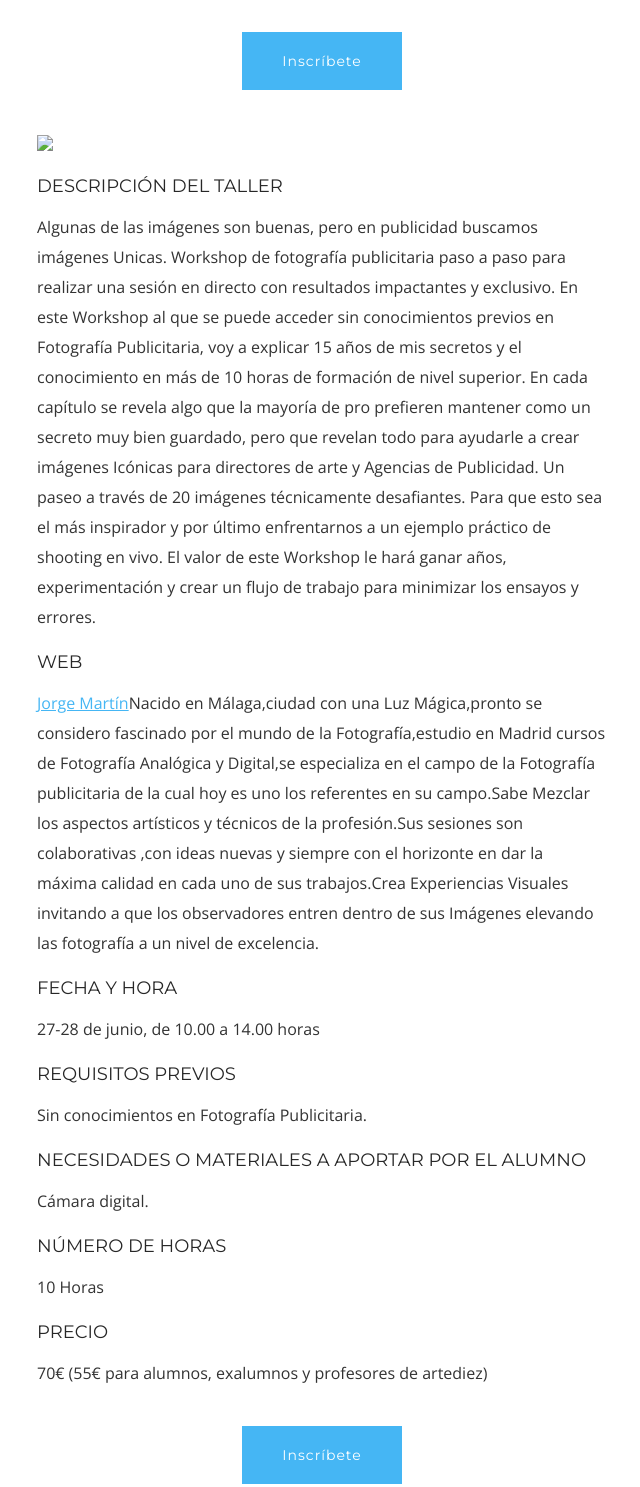
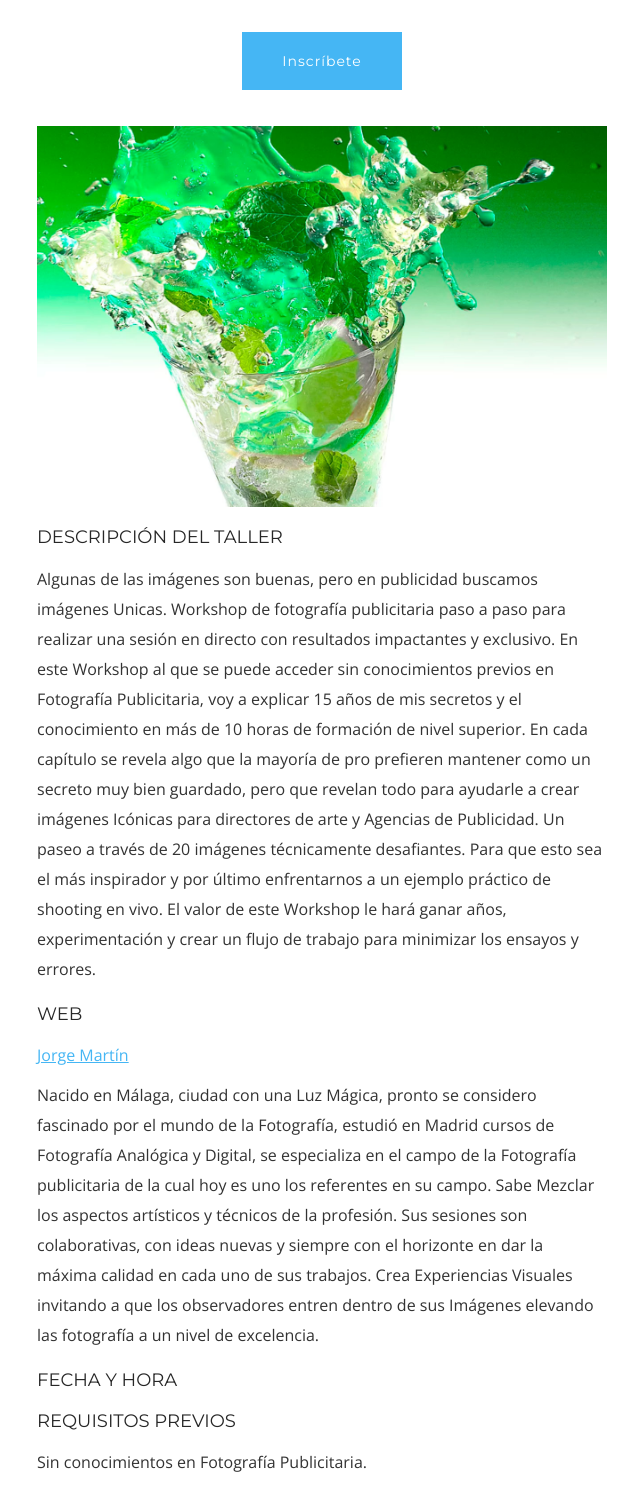
Before and after one commit to lidiaarranz/lidiaarranz.github.io, a plain HTML site: page cursos/fotografia-producto-publicidad.html in a window 1280 px wide. Shown: the part 320-1807 px from the top of the page, without its empty margins (318-958 px from the left). Drawn offline with nearby package versions, Linux system fonts and the light colour scheme.

Commit message:
curso-foto

```diff
--- a/cursos/fotografia-producto-publicidad.html
+++ b/cursos/fotografia-producto-publicidad.html
@@ -61,7 +61,7 @@
                 <!-- <h6 style="color: #45b6f4;">Abriremos el plazo de inscripción el próximo día 20 de mayo.</h6> -->
                 <a data-scroll-reveal="enter bottom and move 50px over 1s" href="#section2" data-id="section2" class="bolt-button-send" data-scroll-reveal-initialized="true" data-scroll-reveal-complete="true">Inscríbete</a>
             </div>
-            <img src="../img/cursos/foto-pdto.jpg" style="width: 100%;">
+            <img src="../img/cursos/foto-producto.jpg" style="width: 100%;">
             <h6>Descripción del taller</h6>
             <p class="project-description">Algunas de las imágenes son buenas, pero en publicidad buscamos imágenes Unicas.
             Workshop de fotografía publicitaria paso a paso para realizar una sesión en directo con resultados impactantes y exclusivo.
@@ -70,9 +70,9 @@
             Para que esto sea el más inspirador y por último enfrentarnos a un ejemplo práctico de shooting en vivo.
             El valor de este Workshop le hará ganar años, experimentación y crear un flujo de trabajo para minimizar los ensayos y errores.</p>
             <h6>Web</h6>
-            <p class="project-description"><a class="black" href="www.jmartinestudio.com" target="blank">Jorge Martín</a>Nacido en Málaga,ciudad con una Luz Mágica,pronto se considero fascinado por el mundo de la Fotografía,estudio en Madrid cursos de Fotografía Analógica y Digital,se especializa en el campo de la Fotografía publicitaria de la cual hoy es uno los referentes en su campo.Sabe Mezclar los aspectos artísticos y técnicos de la profesión.Sus sesiones son colaborativas ,con ideas nuevas y siempre con el horizonte en dar la máxima calidad en cada uno de sus trabajos.Crea Experiencias Visuales invitando a que los observadores entren dentro de sus Imágenes elevando las fotografía a un nivel de excelencia.</p>
+            <p class="project-description"><a class="black" href="http://jmartinestudio.com/" target="blank">Jorge Martín</a></p><p class="project-description">Nacido en Málaga, ciudad con una Luz Mágica, pronto se considero fascinado por el mundo de la Fotografía, estudió en Madrid cursos de Fotografía Analógica y Digital, se especializa en el campo de la Fotografía publicitaria de la cual hoy es uno los referentes en su campo. Sabe Mezclar los aspectos artísticos y técnicos de la profesión. Sus sesiones son colaborativas, con ideas nuevas y siempre con el horizonte en dar la máxima calidad en cada uno de sus trabajos. Crea Experiencias Visuales invitando a que los observadores entren dentro de sus Imágenes elevando las fotografía a un nivel de excelencia.</p>
             <h6>Fecha y hora</h6>
-            <p class="project-description">27-28 de junio, de 10.00 a 14.00 horas</p>
+            <p class="project-description"></p>
             <h6>Requisitos previos</h6>
             <p class="project-description">Sin conocimientos en Fotografía Publicitaria.</p>
             <h6>Necesidades o materiales a aportar por el alumno</h6>
```
